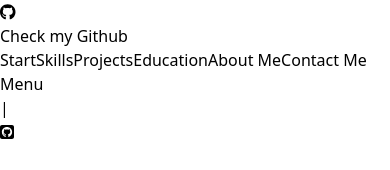
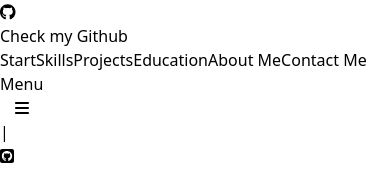
Before and after one commit to Elvissamir/Myportfwebwr, a React (Create React App) app: page / in a window 390 px wide. Shown: the top 170 px of the page. Built offline with nearby package versions, Linux system fonts and the light colour scheme.

Commit message:
Extract and Add MobileBtn component to MobileMenu

```diff
--- /dev/null
+++ b/src/components/MobileBtn.tsx
@@ -0,0 +1,18 @@
+import { FontAwesomeIcon } from '@fortawesome/react-fontawesome';
+
+interface MobileBtnProps {
+    onToggle: () => void
+}
+
+const MobileBtn = ({ onToggle }: MobileBtnProps) => {
+    return (
+        <>
+            <button onClick={onToggle} className="menu-btn">
+                <p className='menu-btn-label'>Menu</p>
+                <FontAwesomeIcon className='menu-btn-icon' icon='bars' />
+            </button>
+        </>
+    );
+}
+
+export default MobileBtn;
--- a/src/components/MobileMenu.tsx
+++ b/src/components/MobileMenu.tsx
@@ -1,5 +1,6 @@
 import links from '../core/links';
 import { FontAwesomeIcon } from '@fortawesome/react-fontawesome';
+import MobileBtn from './MobileBtn';
 
 interface MobileMenuProps {
     onToggle: () => void
@@ -9,7 +10,7 @@ const MobileMenu = ({ onToggle }: MobileMenuProps) => {
     return (
         <div className="mobile-menu brand-bg brand-letter-light">
             <div className="mobile-content">
-                <button onClick={onToggle} className="menu-btn">Menu</button>
+                <MobileBtn onToggle={onToggle} />
                 <div className="menu-line">|</div>
                 <a
                     href={links.github}
--- a/src/setupIcons.ts
+++ b/src/setupIcons.ts
@@ -1,9 +1,9 @@
 import { library } from '@fortawesome/fontawesome-svg-core';
-import { faEnvelope, faCogs, faRocket, faGlobe } from '@fortawesome/free-solid-svg-icons';
+import { faEnvelope, faBars, faCogs, faRocket, faGlobe } from '@fortawesome/free-solid-svg-icons';
 import { faLinkedin, faGithub, faGithubSquare } from '@fortawesome/free-brands-svg-icons'
 
+const solidIcons = [faEnvelope, faBars, faRocket, faCogs, faGlobe]
 const brandIcons = [faLinkedin, faGithub, faGithubSquare]
-const solidIcons = [faEnvelope, faRocket, faCogs, faGlobe]
 
 const setupIcons = () => {
     solidIcons.forEach(icon => library.add(icon))
--- a/src/styles/components/MobileMenu.css
+++ b/src/styles/components/MobileMenu.css
@@ -7,7 +7,11 @@
 }
 
 .menu-btn {
-    @apply font-black
+    @apply flex items-center font-black
+}
+
+.menu-btn-icon {
+    @apply ml-2 text-xl
 }
 
 .menu-line {
```
